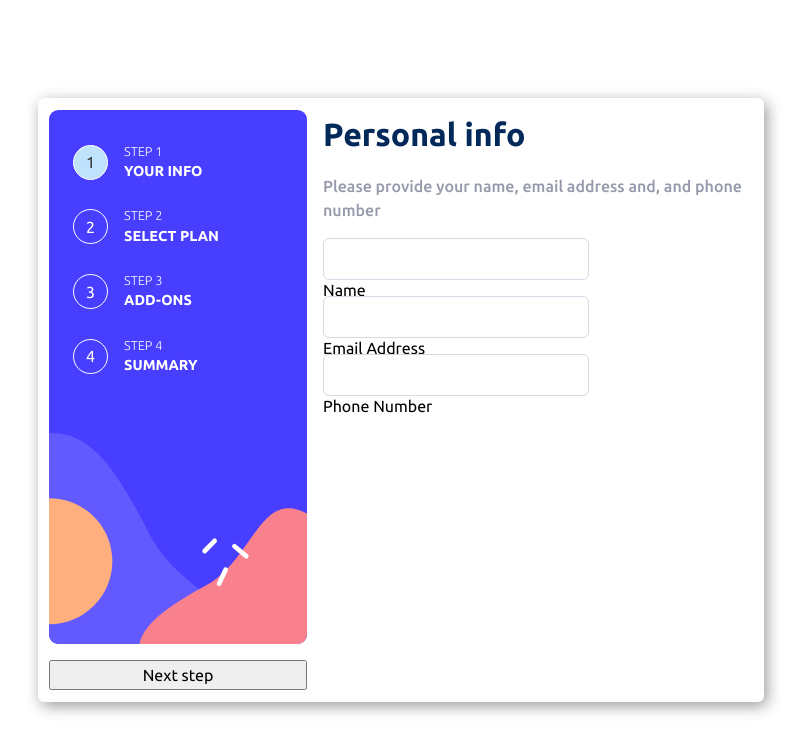
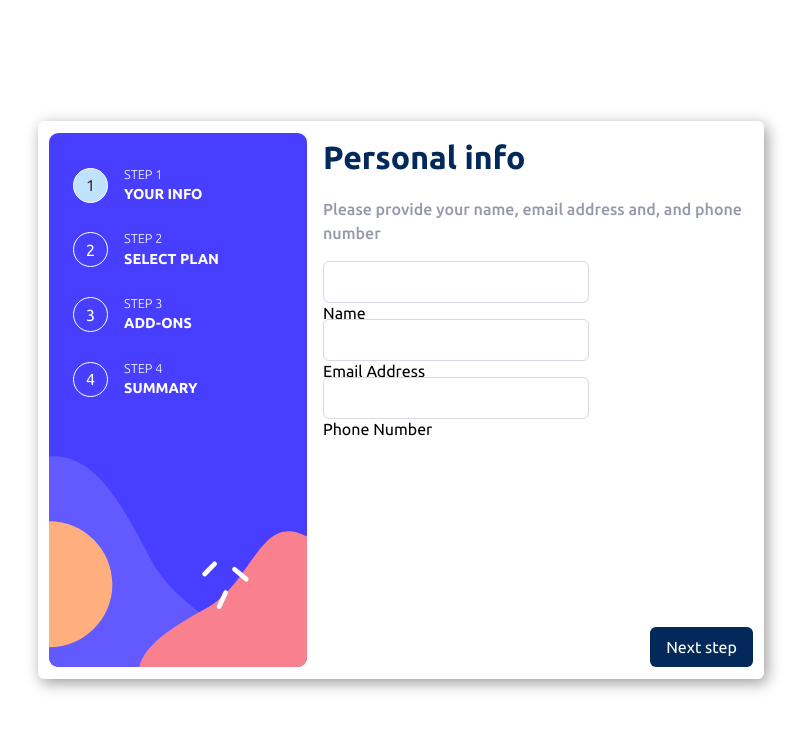
Before and after one commit to the-pro7/multi-step-form, a React (Vite) app: page / in a window 1280 px wide. Shown: the top 754 px of the page, without its empty margins (239-1046 px from the left). Built offline with nearby package versions, Linux system fonts and the light colour scheme.

Commit message:
Button styled

```diff
--- a/src/App.jsx
+++ b/src/App.jsx
@@ -11,7 +11,7 @@ const App = () => {
     <SideNav />
     <FormPage />
     {/* <PlanSelect /> */}
-    <Button>Next step</Button>
+    <Button className="next">Next step</Button>
    </div>
   )
 }
--- a/src/components/Button.jsx
+++ b/src/components/Button.jsx
@@ -1,8 +1,8 @@
 import React from 'react'
 
-const Button = ({children}) => {
+const Button = ({children, className}) => {
   return (
-    <button>
+    <button className={className}>
         {children}
     </button>
   )
--- a/src/styleshseet/App.scss
+++ b/src/styleshseet/App.scss
@@ -84,6 +84,7 @@ select {
 }
 
 .form-container {
+	$_spacing: .7em;
 	font-family: $main-ff;
 	display: grid;
 	grid-template-columns: 3fr 5fr;
@@ -91,8 +92,24 @@ select {
 	gap: 1em;
 	margin: 0 auto;
 	// border: 3px solid red;
-	padding: 0.7em;
+	position: relative;
+	padding: $_spacing;
 	border-radius: $border-radius;
 	box-shadow: 3px 4px 15px rgb(0 0 0 / 0.4);
 	// grid-auto-flow: column;
+
+
+
+.next {
+    background-color: $marine-blue;
+    color: #Fff;
+    width: fit-content;
+    border: 0;
+    border-radius: $border-radius;
+    padding: .5em 1em;
+    position: absolute;
+    bottom: $_spacing;
+    right: $_spacing;
+	cursor: pointer;
 }
+}
--- a/src/styleshseet/FormPage.scss
+++ b/src/styleshseet/FormPage.scss
@@ -3,7 +3,6 @@
     flex-direction: column;
     gap: 1em;
     position: relative;
-    // border: 3px solid red;
 
     h1 {
         color: $marine-blue;
@@ -21,15 +20,4 @@
 
     }
 
-    .nextStepBtn {
-        background-color: $marine-blue;
-        color: #Fff;
-        width: fit-content;
-        border: 0;
-        border-radius: $border-radius;
-        padding: .5em 1em;
-        position: absolute;
-        bottom: 0;
-        right: 0;
-    }
 }
```
